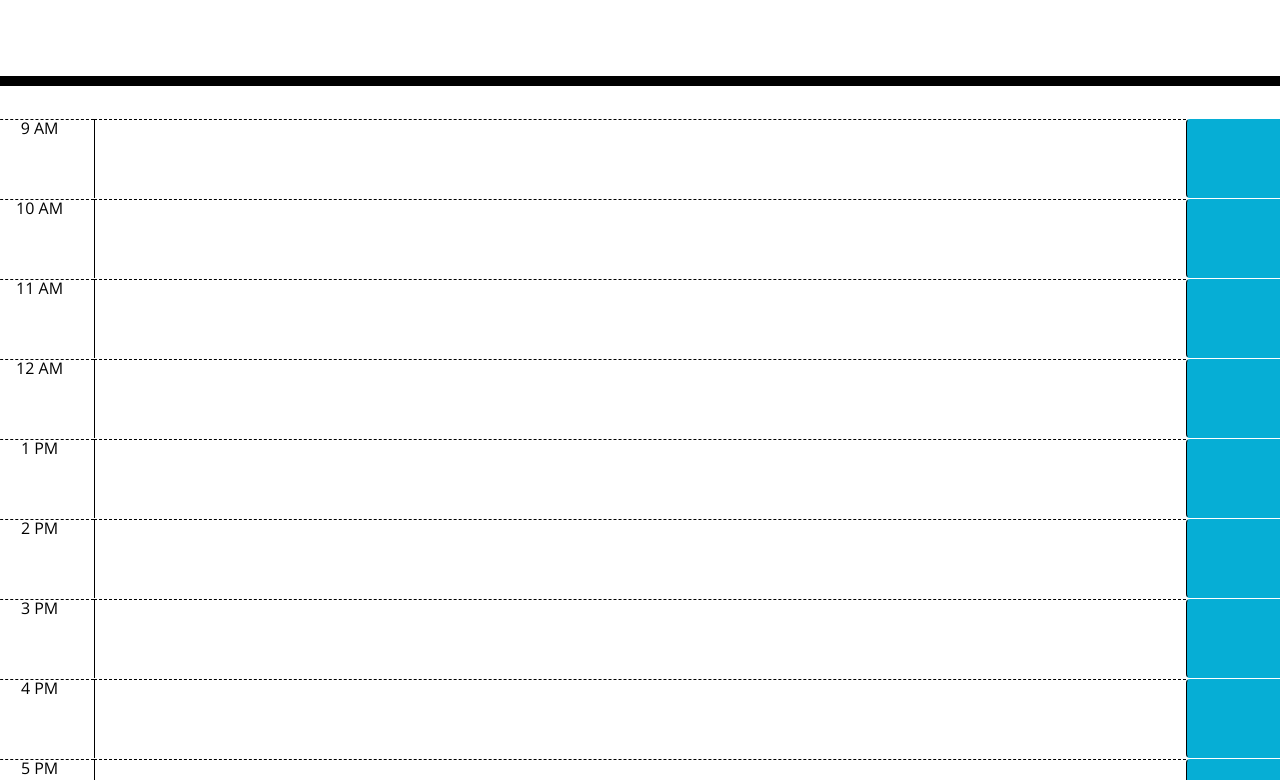
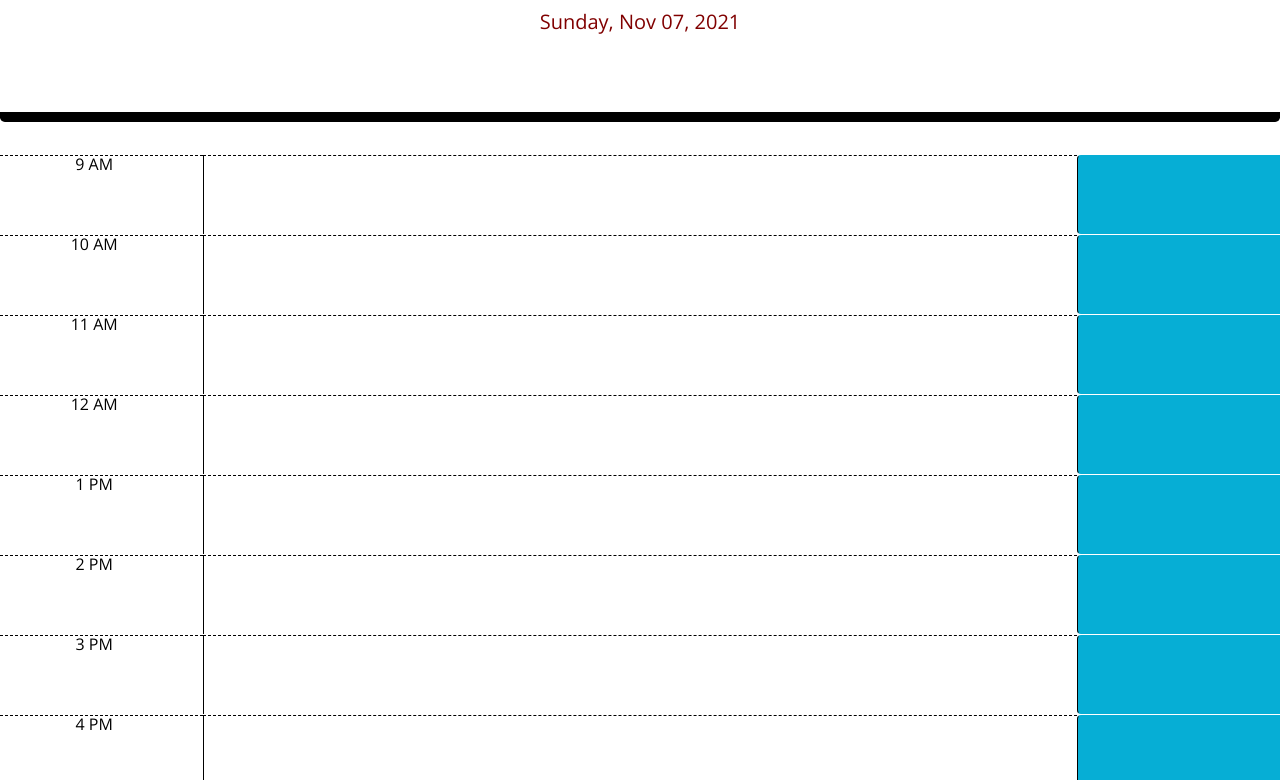
Before and after one commit to hanandadras/daily-planner, a plain HTML site: page Develop/index.html in a window 1280 px wide. Shown: the part 182-962 px from the top of the page. Drawn offline with nearby package versions, Linux system fonts and the light colour scheme.

Commit message:
added resized columns and added date

```diff
--- a/Develop/index.html
+++ b/Develop/index.html
@@ -18,82 +18,80 @@
       href="https://fonts.googleapis.com/css?family=Open+Sans&display=swap"
       rel="stylesheet"
     />
-    <link rel="stylesheet" href="style.css" />
+
+    <link rel="stylesheet" href="style.css"/>
     <title>Work Day Scheduler</title>
   </head>
 
   <body>
     <header class="jumbotron">
-      <h1 class="display-3">Work Day Scheduler</h1>
+      <h1 class="display-3"> DAILY PLANNER</h1>
       <p class="lead">A simple calendar app for scheduling your work day</p>
       <p id="currentDay" class="lead"></p>
     </header>
     <div class="container">
-      <!-- Timeblocks go here -->
+      <!--time slots-->
     </div>
 
 
-    <div id=“hr1 class="row time-block">
-      <div class="col-md-1 hour">9 AM</div>
-      <textarea id=“????” class="col-md-10 hour"></textarea>
-      <button id="button1" class="btn saveBtn col-md-1"><i class=“   ”></i></button>
+    <div id=“hr9 class="row time-block">
+      <div class="col-md-2 hour">9 AM</div>
+      <textarea id=“task” class="col-md-8 hour"></textarea>
+      <button id="button9" class="btn saveBtn col-md-2"><i class=“fas fa-save”></i></button>
     </div>
 
 
+    <div id=“hr10 class="row time-block">
+      <div class="col-md-2 hour">10 AM</div>
+      <textarea id=“task” class="col-md-8 hour"></textarea>
+      <button id="button10" class="btn saveBtn col-md-2"><i class=“fas fa-save”></i></button>
+    </div>
+
+    <div id=“hr11 class="row time-block">
+      <div class="col-md-2 hour">11 AM</div>
+      <textarea id=“task” class="col-md-8 hour"></textarea>
+      <button id="button11" class="btn saveBtn col-md-2"><i class=“fas fa-save”></i></button>
+    </div>
+
+    <div id=“hr12 class="row time-block">
+      <div class="col-md-2 hour">12 AM</div>
+      <textarea id=“task” class="col-md-8 hour"></textarea>
+      <button id="button12" class="btn saveBtn col-md-2"><i class=“fas fa-save”></i></button>
+    </div>
+
+    <div id=“hr1 class="row time-block">
+      <div class="col-md-2 hour">1 PM</div>
+      <textarea id=“task” class="col-md-8 hour"></textarea>
+      <button id="button1" class="btn saveBtn col-md-2"><i class=“fas fa-save”></i></button>
+    </div>
+
     <div id=“hr2 class="row time-block">
-      <div class="col-md-1 hour">10 AM</div>
-      <textarea id=“????” class="col-md-10 hour"></textarea>
-      <button id="button1" class="btn saveBtn col-md-1"><i class=“???”></i></button>
+      <div class="col-md-2 hour">2 PM</div>
+      <textarea id=“task” class="col-md-8 hour"></textarea>
+      <button id="button2" class="btn saveBtn col-md-2"><i class=“fas fa-save”></i></button>
     </div>
 
     <div id=“hr3 class="row time-block">
-      <div class="col-md-1 hour">11 AM</div>
-      <textarea id=“????” class="col-md-10 hour"></textarea>
-      <button id="button1" class="btn saveBtn col-md-1"><i class=“???”></i></button>
+      <div class="col-md-2 hour">3 PM</div>
+      <textarea id=“task” class="col-md-8 hour"></textarea>
+      <button id="button3" class="btn saveBtn col-md-2"><i class=“fas fa-save”></i></button>
     </div>
 
     <div id=“hr4 class="row time-block">
-      <div class="col-md-1 hour">12 AM</div>
-      <textarea id=“????” class="col-md-10 hour"></textarea>
-      <button id="button1" class="btn saveBtn col-md-1"><i class=“???”></i></button>
+      <div class="col-md-2 hour">4 PM</div>
+      <textarea id=“task” class="col-md-8 hour"></textarea>
+      <button id="button4" class="btn saveBtn col-md-2"><i class=“fas fa-save”></i></button>
     </div>
 
     <div id=“hr5 class="row time-block">
-      <div class="col-md-1 hour">1 PM</div>
-      <textarea id=“????” class="col-md-10 hour"></textarea>
-      <button id="button1" class="btn saveBtn col-md-1"><i class=“???”></i></button>
+      <div class="col-md-2 hour">5 PM</div>
+      <textarea id=“task” class="col-md-8 hour"></textarea>
+      <button id="button5" class="btn saveBtn col-md-2"><i class=“fas fa-save”></i></button>
     </div>
-
-    <div id=“hr6 class="row time-block">
-      <div class="col-md-1 hour">2 PM</div>
-      <textarea id=“????” class="col-md-10 hour"></textarea>
-      <button id="button1" class="btn saveBtn col-md-1"><i class=“???”></i></button>
-    </div>
-
-    <div id=“hr7 class="row time-block">
-      <div class="col-md-1 hour">3 PM</div>
-      <textarea id=“????” class="col-md-10 hour"></textarea>
-      <button id="button1" class="btn saveBtn col-md-1"><i class=“???”></i></button>
-    </div>
-
-    <div id=“hr8 class="row time-block">
-      <div class="col-md-1 hour">4 PM</div>
-      <textarea id=“????” class="col-md-10 hour"></textarea>
-      <button id="button1" class="btn saveBtn col-md-1"><i class=“???”></i></button>
-    </div>
-
-    <div id=“hr9 class="row time-block">
-      <div class="col-md-1 hour">5 PM</div>
-      <textarea id=“????” class="col-md-10 hour"></textarea>
-      <button id="button1" class="btn saveBtn col-md-1"><i class=“???”></i></button>
-    </div>
-
-
-
 
 
     <script src="https://code.jquery.com/jquery-3.4.1.min.js"></script>
     <script src="https://cdnjs.cloudflare.com/ajax/libs/moment.js/2.24.0/moment.min.js"></script>
-    <script></script> src= script.js </script>
+    <script src= "script.js"></script>
   </body>
 </html>
--- a/Develop/script.js
+++ b/Develop/script.js
@@ -0,0 +1,38 @@
+$(document).ready(function() {
+    var currentTimeEl = $("#currentDay");
+    var timeNow = moment ();
+    timeNow = moment().format("dddd, MMM DD, YYYY");
+    currentTimeEl.text(timeNow);
+
+    var saveBtn = $('.saveBtn');
+    var fieldArray =[];
+
+    saveBtn.on("click", function (){
+        var value = $(this).siblings('description').val()
+        var time = $(this).parent().attr('id')
+        localStorage.setItem(time, value)
+    });
+
+    var hour = moment().format("k");
+    console.log ("hour"+ hour);
+    for (let index=9; index <16; index++) {
+        let savedItem =localStorage.getItem("hour-" + index);
+
+        if (savedItem) {
+
+            $(".hour-" + index).val(savedItem);
+        }
+        console.log(index);
+
+        if (hour === index) {
+            $(".hour-" + index).addClass("present");
+        }
+        if (hour < index) {
+            $(".hour-" + index).addClass("future");
+        }
+        if (hour > index) {
+            $(".hour-" + index).addClass("past");
+        }
+    }
+
+});
--- a/Develop/style.css
+++ b/Develop/style.css
@@ -2,6 +2,7 @@ body {
   font-family: 'Open Sans', sans-serif;
   font-size: 16px;
   line-height: 1;
+  color:moccasin;
 }
 
 textarea{
@@ -16,8 +17,8 @@ textarea{
 .jumbotron {
   text-align: center;
   background-color: transparent;
-  color: black;
-  border-radius: 0;
+  color: maroon;
+  border-radius: 10;
   border-bottom: 10px solid black;
 }
 
```
